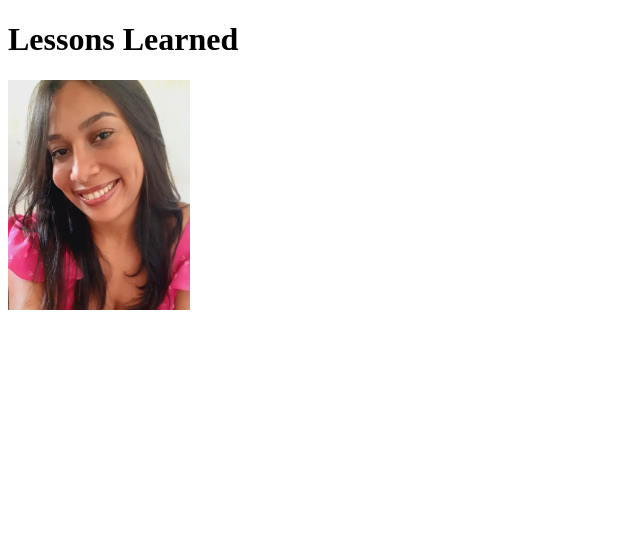
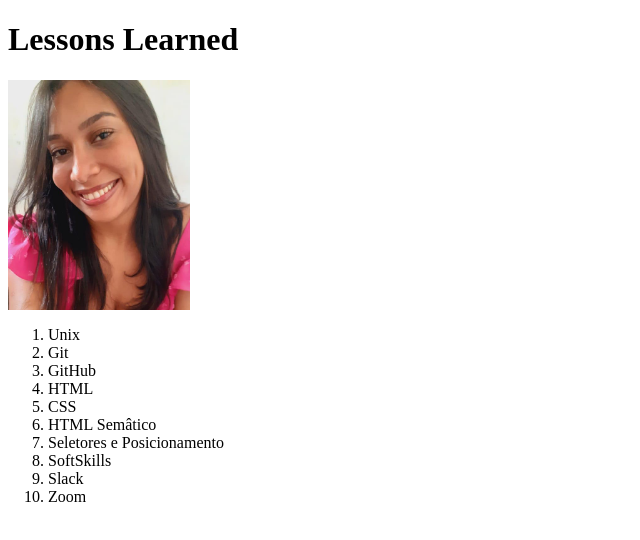
Before and after one commit to AlydaLourena/LeassonsLearned, a plain HTML site: page index.html in a window 1280 px wide. Shown: the whole page, without its empty margins (0-640 px from the left). Drawn offline with Linux system fonts and the light colour scheme.

Commit message:
Req.4-Lista Numerada

```diff
--- a/index.html
+++ b/index.html
@@ -9,6 +9,18 @@
     <img id="minha_foto" src="WhatsApp Image 2023-03-27 at 21.01.41.jpeg" />
 </head>
 <body>
-
+    <br>
+    <ol id="licoes_aprendidas">
+        <li>Unix</li>
+        <li>Git</li>
+        <li>GitHub</li>
+        <li>HTML</li>
+        <li>CSS</li>
+        <li>HTML Semâtico</li>
+        <li>Seletores e Posicionamento</li>
+        <li>SoftSkills</li>
+        <li>Slack</li>
+        <li>Zoom</li>
+    </ol>
 </body>
 </html>
```
